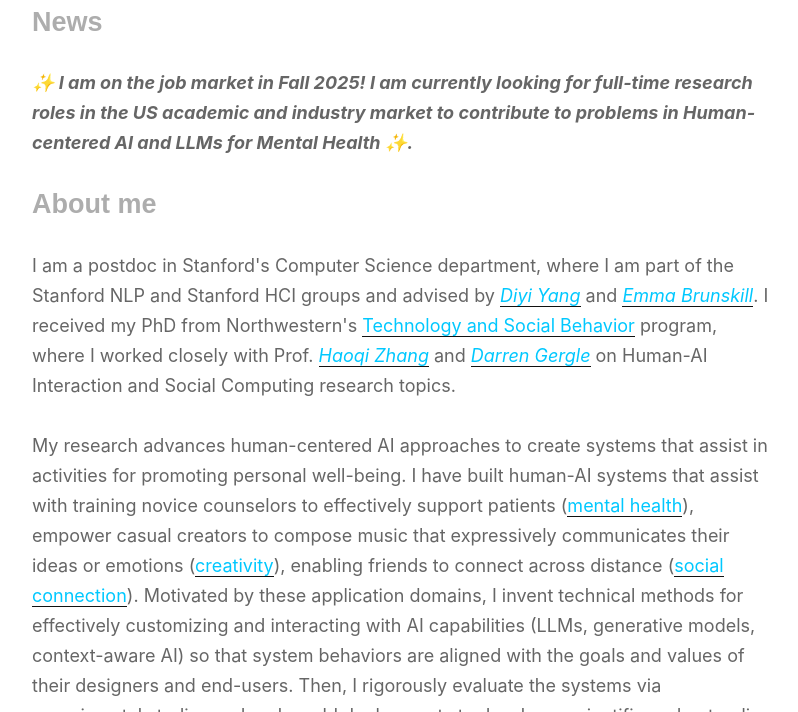
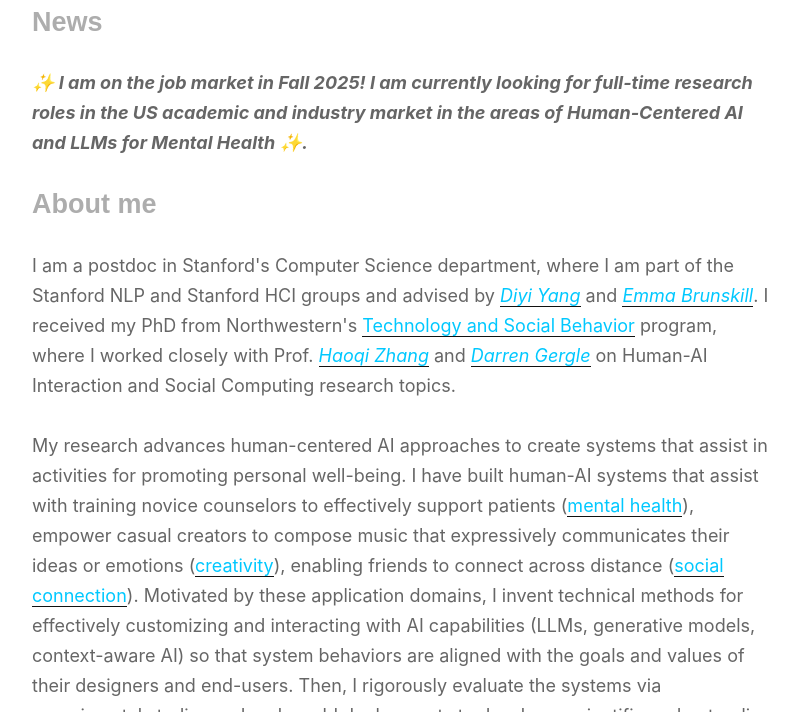
Before and after one commit to youralien/youralien.github.io, a Jekyll site: the page built from index.html, in a window 1280 px wide and 900 px high, scrolled down 305 px, cut to the strip 188-900 px from the top of the window. Shown: the whole strip, without its empty margins (238-1036 px from the left). Built offline with Jekyll 4.4.1, drawn with Linux system fonts in a browser that asks for light colours; nearby versions of some CDN libraries; some web fonts are replaced.

Commit message:
a few touchups on new

```diff
--- a/index.html
+++ b/index.html
@@ -37,7 +37,7 @@ cover: 'http://www.abisolutions.org.uk/website/images/ConferencesHR.jpg'
       <section id="news">
         <h2>News</h2>
         <p style="font-weight: bold; font-style: italic;">
-          ✨ I am on the job market in Fall 2025!  I am currently looking for full-time research roles in the US academic and industry market to contribute to problems in Human-centered AI and LLMs for Mental Health ✨.
+          ✨ I am on the job market in Fall 2025!  I am currently looking for full-time research roles in the US academic and industry market in the areas of Human-Centered AI and LLMs for Mental Health ✨.
         </p>
         <!-- <p style="font-weight: bold; font-style: italic;">
           ✨ In late August 2023, I defended my PhD thesis! ✨ The thesis was titled "Human-AI Interface Layers: Enhancing Communication of Intent for AI-Assisted Creative Pursuits and Social Experiences" [<a href="/files/louie2023dissertation_humanAIinterfacelayers.pdf">PDF</a>] [<a href="https://youtu.be/2GvwjC9p668">Talk Recording</a>]
```
